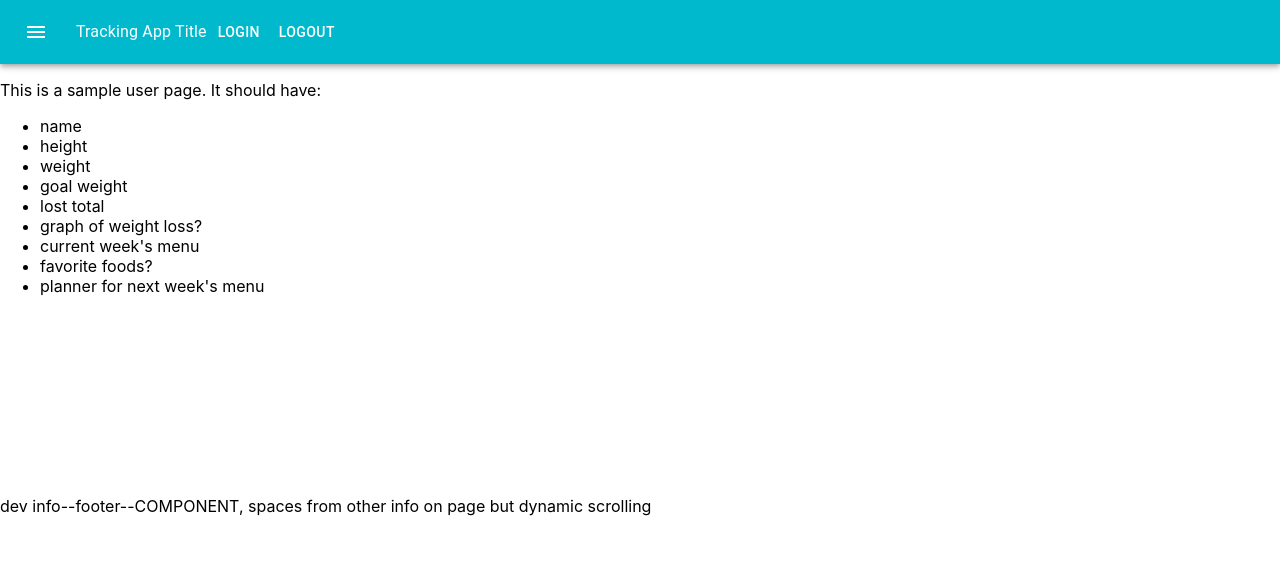
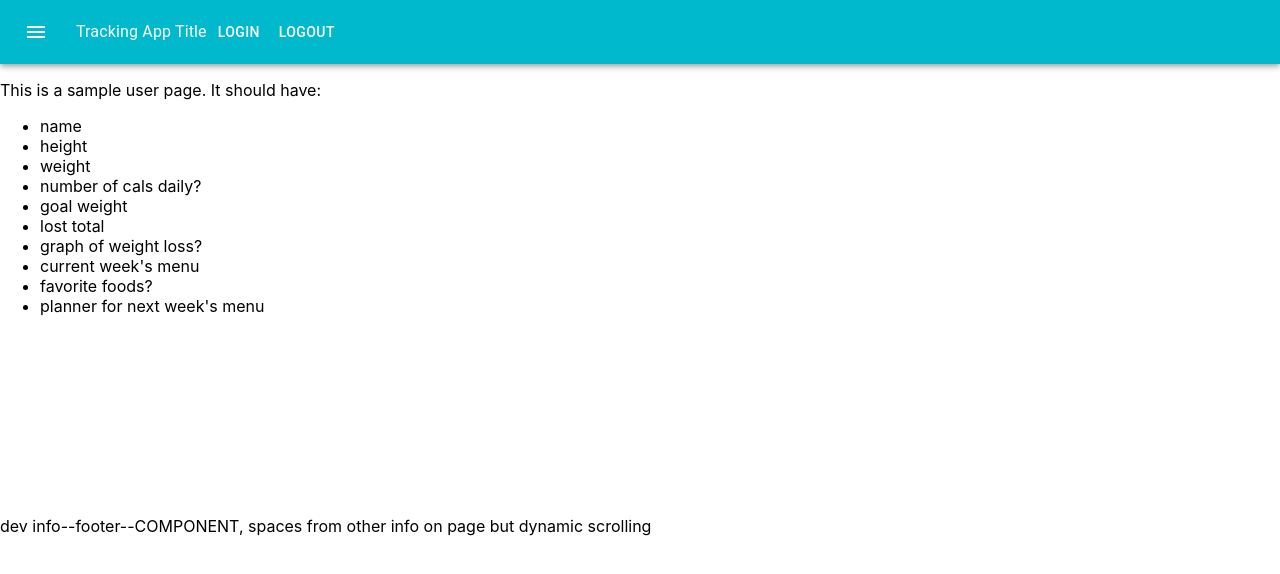
Before and after one commit to SPFlores/Tracking, a React (Create React App) app in the folder client/: page /user in a window 1280 px wide. Shown: the top 574 px of the page. Built offline with nearby package versions, Linux system fonts and the light colour scheme.

Commit message:
laying out user page goals/features

```diff
--- a/client/src/pages/User/User.js
+++ b/client/src/pages/User/User.js
@@ -9,6 +9,7 @@ const User = _ => {
         <li>name</li>
         <li>height</li>
         <li>weight</li>
+        <li>number of cals daily?</li>
         <li>goal weight</li>
         <li>lost total</li>
         <li>graph of weight loss?</li>
```
